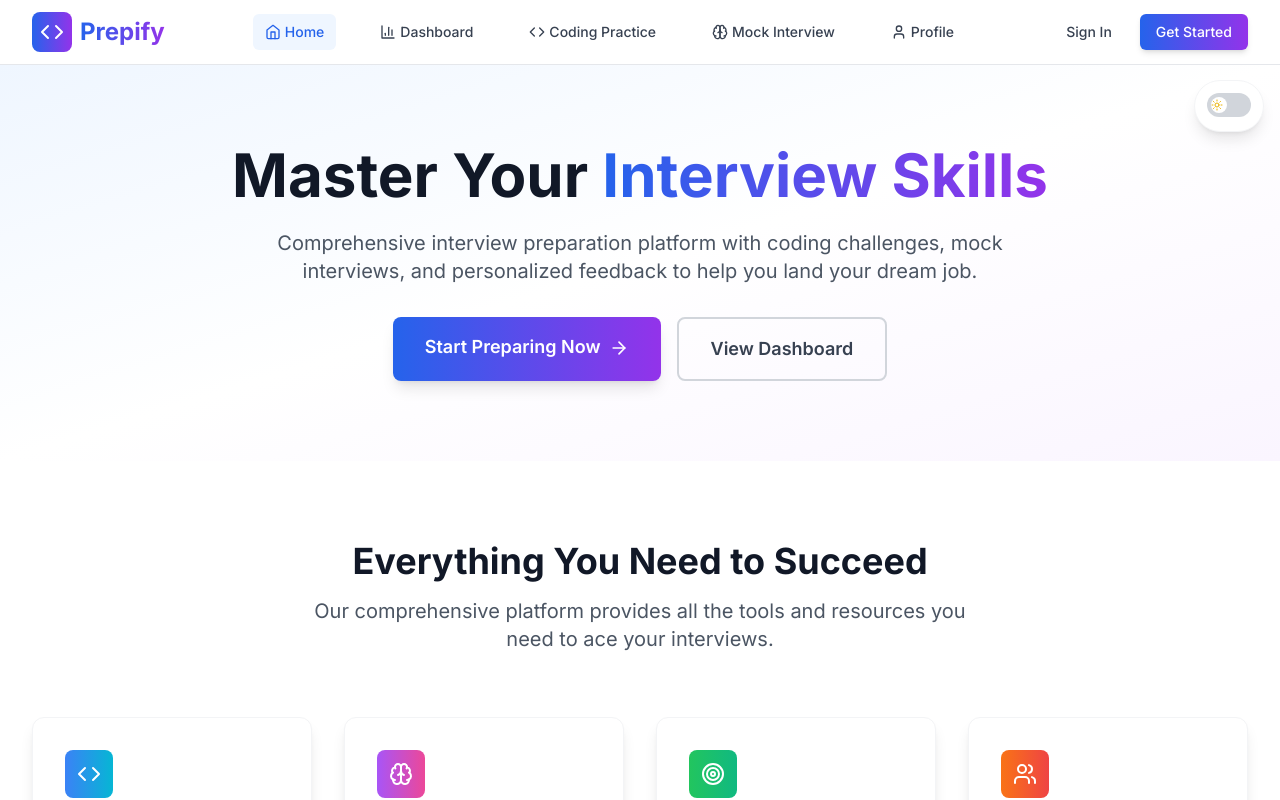
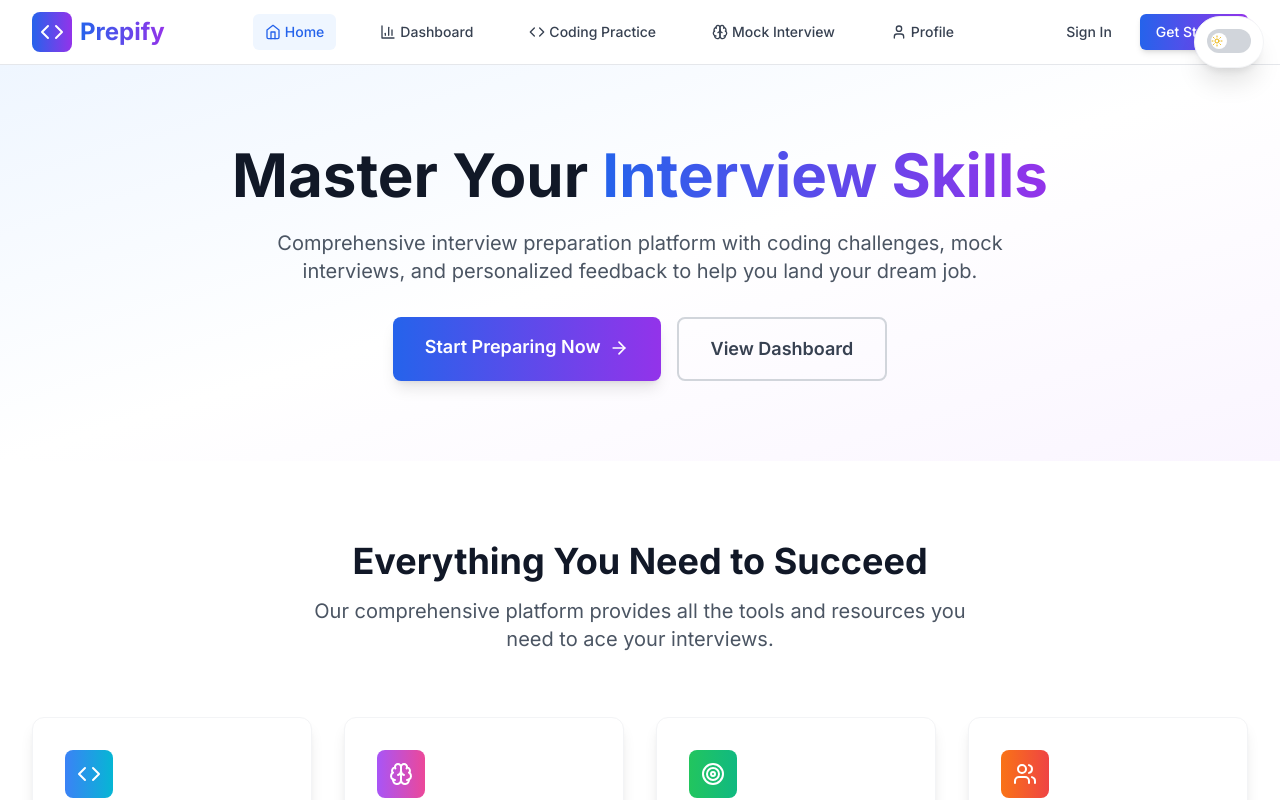
Before and after one commit to Sridharmalladi/prepp, a React (Vite) app: page / in a window 1280 px wide. Shown: the top 800 px of the page. Built offline with nearby package versions, Linux system fonts and the light colour scheme.

Commit message:
Fix theme toggle to stay at the very top

```diff
--- a/src/pages/Home.tsx
+++ b/src/pages/Home.tsx
@@ -92,9 +92,9 @@ const Home = () => {
 
   return (
     <div className={`min-h-screen transition-colors duration-300 ${themeClasses.background} relative`}>
-      {/* Theme Toggle - Fixed position with proper z-index */}
-      <div className="fixed top-20 right-4 z-[100]">
-        <div className={`p-3 rounded-full shadow-lg backdrop-blur-sm ${themeClasses.cardBg} ${themeClasses.border} border transition-all duration-300`}>
+      {/* Theme Toggle - Fixed at the very top */}
+      <div className="fixed top-4 right-4 z-[9999]">
+        <div className={`p-3 rounded-full shadow-xl backdrop-blur-sm ${themeClasses.cardBg} ${themeClasses.border} border transition-all duration-300 hover:shadow-2xl`}>
           <ThemeToggle isDark={isDarkMode} onToggle={toggleTheme} />
         </div>
       </div>
```
